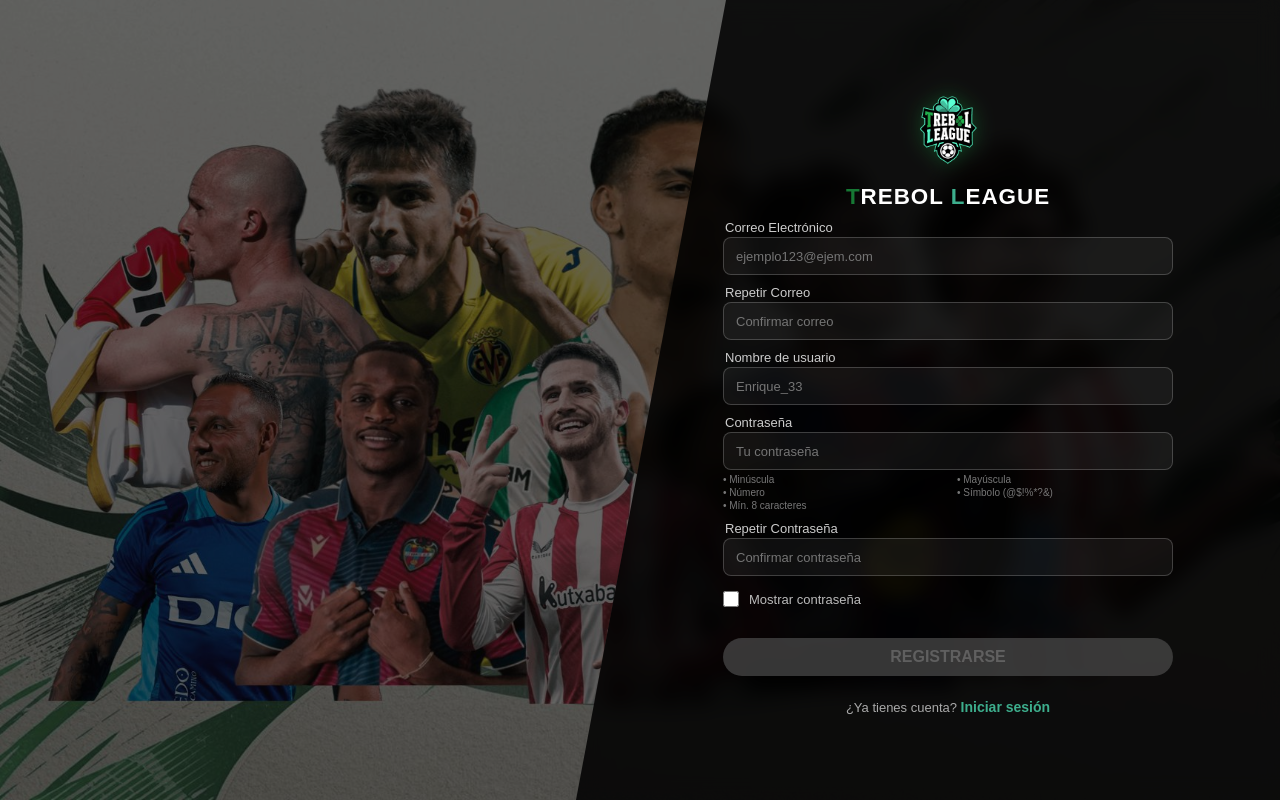
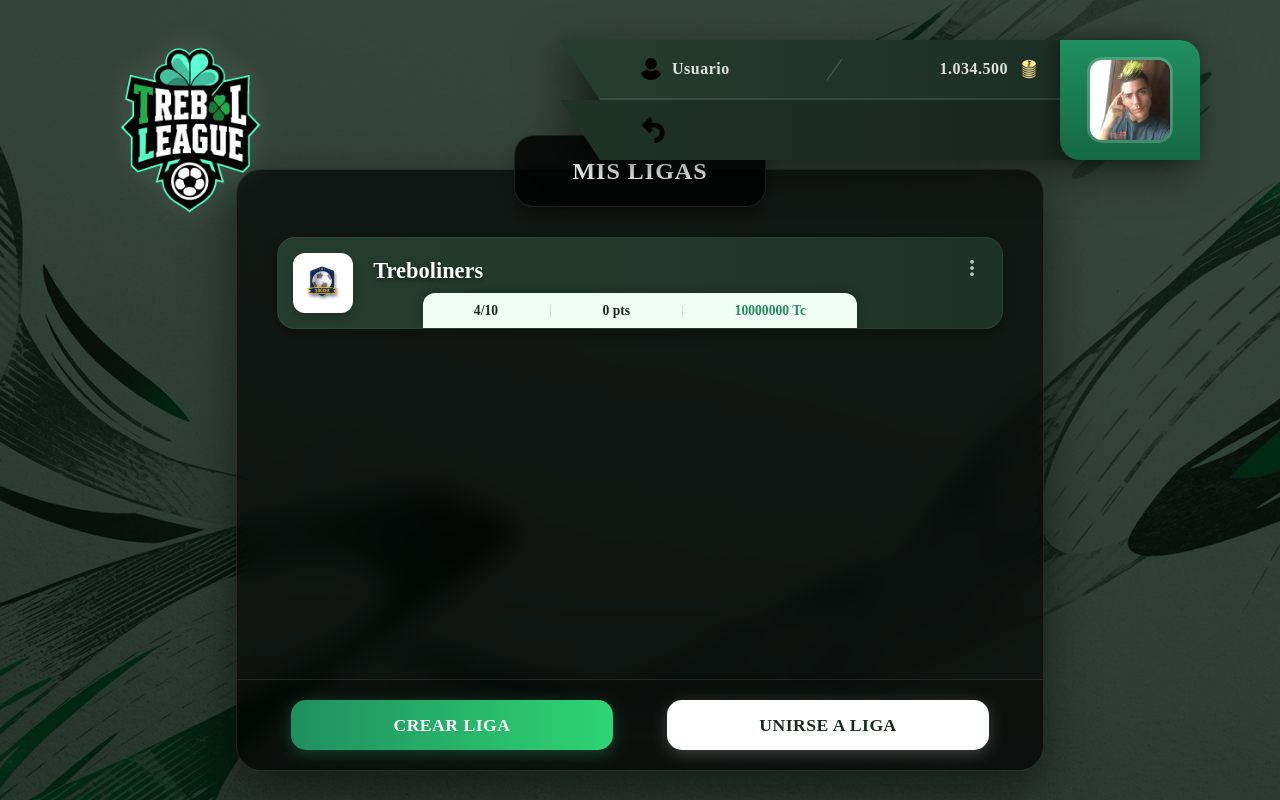
Before and after one commit to MiguelAngel-05/Trebol_League, an Angular app: page /ligas in a window 1280 px wide. Before the commit this address led to /register. Built offline with nearby package versions, Linux system fonts and the light colour scheme.

Commit message:
commit19

```diff
--- a/src/app/ligas/ligas.html
+++ b/src/app/ligas/ligas.html
@@ -34,7 +34,7 @@
             @for (liga of ligas; track $index) {
                 <div class="div-liga" (click)="irALiga(liga.nombre)" [style.animation-delay]="$index * 0.1 + 's'">
                     <div class="div-img-liga">
-                        <img class="img-liga" [src]="liga.img" alt="escudo">
+                        <img class="img-liga" src="Utensilios/Emojis/escudo-ejemplo.svg" alt="escudo">
                     </div>
 
                     <div class="div-nombre-liga">
@@ -42,11 +42,11 @@
                     </div>
 
                     <div class="div-info-liga">
-                        <p>{{liga.miembros}}</p>
+                        <p>{{liga.numero_jugadores}}/10</p>
                         <span class="separator">|</span>
-                        <p>{{liga.pts}} pts</p>
+                        <p>0 pts</p>
                         <span class="separator">|</span>
-                        <p class="valor-tc">{{liga.valor | number}} Tc</p>
+                        <p class="valor-tc">10000000 Tc</p>
                     </div>
 
                     <div class="div-opciones-liga" (click)="toggleMenu($index, $event)">
@@ -94,6 +94,10 @@
                 <div class="modal-body">
                     <label>Nombre de la liga:</label>
                     <input type="text" [(ngModel)]="nombreNuevaLiga" placeholder="Ej: Los Galácticos" autofocus>
+                    <label>Usuarios máximos:</label>
+                    <input type="text" [(ngModel)]="maxUsuariosNuevaLiga" placeholder="Maximo: 10" autofocus>
+                    <label>Clave de la liga:</label>
+                    <input type="text" [(ngModel)]="claveNuevaLiga" placeholder="Ej: 1234abcd" autofocus>
                 </div>
 
                 <div class="modal-footer">
--- a/src/app/ligas/ligas.ts
+++ b/src/app/ligas/ligas.ts
@@ -3,6 +3,7 @@ import { Router } from '@angular/router';
 import { jwtDecode } from 'jwt-decode';
 import { CommonModule } from '@angular/common';
 import { FormsModule } from "@angular/forms";
+import { Liga } from '../models/Liga';
 
 @Component({
   selector: 'app-ligas',
@@ -15,21 +16,20 @@ export class Ligas {
    user: any = null;
    private router = inject(Router);
    mostrarModal: boolean = false;
+   activeMenuIndex: number | null = null;
+   ligas: Liga[] = [
+     { nombre: 'Treboliners', numero_jugadores: 4, clave: '1234abcd'},
+   ]
+
    nombreNuevaLiga: string = '';
-   activeMenuIndex: number | null = null;
+   claveNuevaLiga: string = '';
+   maxUsuariosNuevaLiga: number = 0;
 
    // Toasts
    notificationMsg = '';
    isSuccess = false;
 
-   ligas = [
-     { nombre: 'Treboliners', miembros: '8/10', pts: 80, valor: 100000000, img: 'Utensilios/Emojis/escudo-ejemplo.svg' },
-     { nombre: 'La Liga Pro', miembros: '4/10', pts: 62, valor: 10000000, img: 'Utensilios/Emojis/escudo-ejemplo.svg' },
-     { nombre: 'Amigos FC', miembros: '9/10', pts: 45, valor: 5000000, img: 'Utensilios/Emojis/escudo-ejemplo.svg' },
-     { nombre: 'Torneo Verano', miembros: '2/10', pts: 10, valor: 1200000, img: 'Utensilios/Emojis/escudo-ejemplo.svg' },
-     { nombre: 'Champions T.', miembros: '10/10', pts: 120, valor: 300000000, img: 'Utensilios/Emojis/escudo-ejemplo.svg' },
-     { nombre: 'Novatos', miembros: '1/10', pts: 0, valor: 1000000, img: 'Utensilios/Emojis/escudo-ejemplo.svg' }
-   ];
+
 
   ngOnInit() {
     const token = localStorage.getItem('token');
@@ -59,13 +59,15 @@ export class Ligas {
      this.nombreNuevaLiga = '';
    }
    confirmarCreacion() {
+    if (this.maxUsuariosNuevaLiga < 1 || this.maxUsuariosNuevaLiga > 10) {
+      this.mostrarNotificacion('El número máximo de usuarios debe ser un número entre 1 y 10', false);
+      return;
+    }
      if (this.nombreNuevaLiga.trim().length > 0) {
        this.ligas.push({
          nombre: this.nombreNuevaLiga,
-         miembros: '1/10',
-         pts: 0,
-         valor: 0,
-         img: 'Utensilios/Emojis/escudo-ejemplo.svg'
+         numero_jugadores: this.maxUsuariosNuevaLiga,
+         clave: this.claveNuevaLiga
        });
 
        this.mostrarNotificacion(`Liga "${this.nombreNuevaLiga}" creada con éxito`, true);
--- a/src/app/login/login.ts
+++ b/src/app/login/login.ts
@@ -17,28 +17,23 @@ export class Login {
   private http = inject(HttpClient);
   private router = inject(Router);
 
-  // Variables de UI
   mostrarPassword = false;
   password: string = "";
 
-  // Variables para la animación de carga y notificaciones
   isLoading = false;
   notificationMsg = '';
   isSuccess = false;
 
   loginForm = this.fb.nonNullable.group({
-    // Nota: Normalmente el login es usuario O correo, pero respeto tu estructura
     correo: ['', [Validators.required, Validators.email]],
     usuario: ['', [Validators.required, Validators.minLength(5)]],
-    contra: ['', [Validators.required]] // Login usualmente no valida patrón regex, solo que no esté vacío, pero lo dejo si lo necesitas
+    contra: ['', [Validators.required]]
   });
 
   get correo() { return this.loginForm.get('correo'); }
   get usuario() { return this.loginForm.get('usuario'); }
   get contra() { return this.loginForm.get('contra'); }
 
-  // He limpiado esta función. Ya no manipula el DOM manualmente.
-  // La clase 'errorInput' se debe controlar en el HTML (ver abajo).
   getErrorMessage(controlName: string): string {
     const control = this.loginForm.get(controlName);
 
@@ -64,54 +59,46 @@ export class Login {
 
   onSubmit() {
     if (this.loginForm.invalid) {
-      this.loginForm.markAllAsTouched(); // Marca todo rojo si intentan enviar vacío
+      this.loginForm.markAllAsTouched();
       return;
     }
 
     // 1. Iniciar Carga
     this.isLoading = true;
-    this.loginForm.disable(); // Evita que editen mientras carga
+    this.loginForm.disable();
 
     const data = {
       username: this.usuario?.value,
       password: this.contra?.value,
-      // email: this.correo?.value // ¿Tu API pide también el correo o solo username?
+      email: this.correo?.value
     };
 
     this.http.post('https://api-trebol-league.vercel.app/api/login', data).subscribe({
       next: (res: any) => {
-        // 2. Éxito
         this.isLoading = false;
-        // this.loginForm.enable(); // No hace falta reactivar si vamos a navegar
 
         this.mostrarNotificacion('¡Sesión iniciada correctamente!', true);
-
         localStorage.setItem('token', res.token);
 
-        // Pequeño delay para que vean el mensaje de éxito antes de cambiar de página
         setTimeout(() => {
           this.router.navigate(['/TrebolLeague/ligas']);
         }, 1000);
       },
       error: (err) => {
-        // 3. Error
         console.error(err);
         this.isLoading = false;
-        this.loginForm.enable(); // Reactivamos para que corrijan
+        this.loginForm.enable();
 
-        // Mensaje personalizado según el error (puedes ajustar esto)
         const msgError = err.error?.message || 'Usuario o contraseña incorrectos';
         this.mostrarNotificacion(msgError, false);
       }
     });
    }
 
-   // Función auxiliar para el Toast
    mostrarNotificacion(mensaje: string, exito: boolean) {
      this.notificationMsg = mensaje;
      this.isSuccess = exito;
 
-     // Ocultar a los 3 segundos
      setTimeout(() => {
        this.notificationMsg = '';
      }, 3000);
--- /dev/null
+++ b/src/app/models/Liga.ts
@@ -0,0 +1,5 @@
+export interface Liga {
+    nombre: string;
+    numero_jugadores: number;
+    clave: string;
+}
--- a/src/app/register/register.ts
+++ b/src/app/register/register.ts
@@ -82,7 +82,6 @@ export class Register {
 
     this.http.post('https://api-trebol-league.vercel.app/api/register', user).subscribe({
       next: (res) => {
-        // 2. Éxito
         this.isLoading = false;
         this.mostrarNotificacion('¡Registro completado! Redirigiendo...', true);
 
@@ -91,7 +90,6 @@ export class Register {
         }, 1500);
       },
       error: (err) => {
-        // 3. Error
         console.error(err);
         this.isLoading = false;
         this.registerForm.enable();
```
Also changed, not shown: src/app/app.routes.ts (+11 -4 lines).
